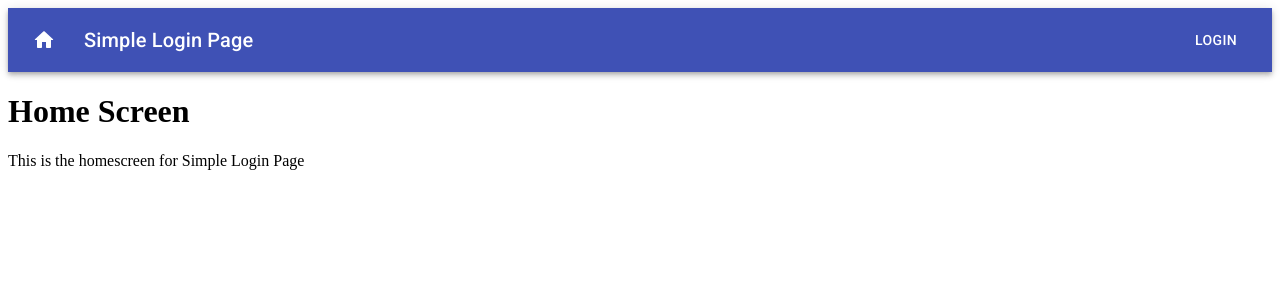
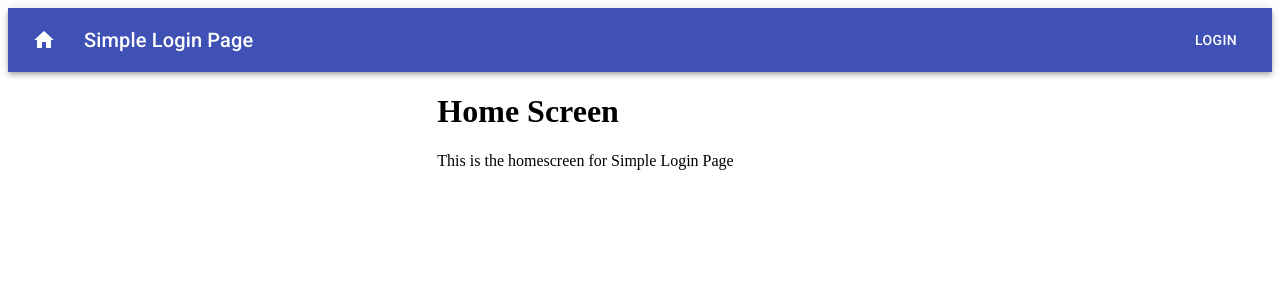
Before and after one commit to Moses-Hamon/react-login-page, a React (Create React App) app: page / in a window 1280 px wide. Shown: the top 300 px of the page. Built offline with nearby package versions, Linux system fonts and the light colour scheme.

Commit message:
added grid system to sub page components

```diff
--- a/src/components/App.js
+++ b/src/components/App.js
@@ -1,21 +1,27 @@
 import React from "react";
 
 import MenuBar from "./MenuBar";
-import LoginScreen from './LoginScreen';
-import HomeScreen from './HomeScreen';
-import LoggedIn from './LoggedIn';
+import LoginScreen from "./LoginScreen";
+import HomeScreen from "./HomeScreen";
+import LoggedIn from "./LoggedIn";
 
-import { BrowserRouter as Router, Route } from 'react-router-dom';
+import { BrowserRouter as Router, Route } from "react-router-dom";
 
-
+import Grid from "@material-ui/core/Grid";
 
 const App = () => {
   return (
     <Router>
       <MenuBar />
-      <Route exact path="/" component={HomeScreen} />
-      <Route  path="/login" component={LoginScreen} />
-      <Route  path='/loggedIn' component={LoggedIn} />
+      <Grid container spacing={3}>
+        <Grid item xs={4} />
+        <Grid item xs={3}>
+          <Route exact path="/" component={HomeScreen} />
+          <Route path="/login" component={LoginScreen} />
+          <Route path="/loggedIn" component={LoggedIn} />
+        </Grid>
+        <Grid item xs={3} />
+      </Grid>
     </Router>
   );
 };
```
